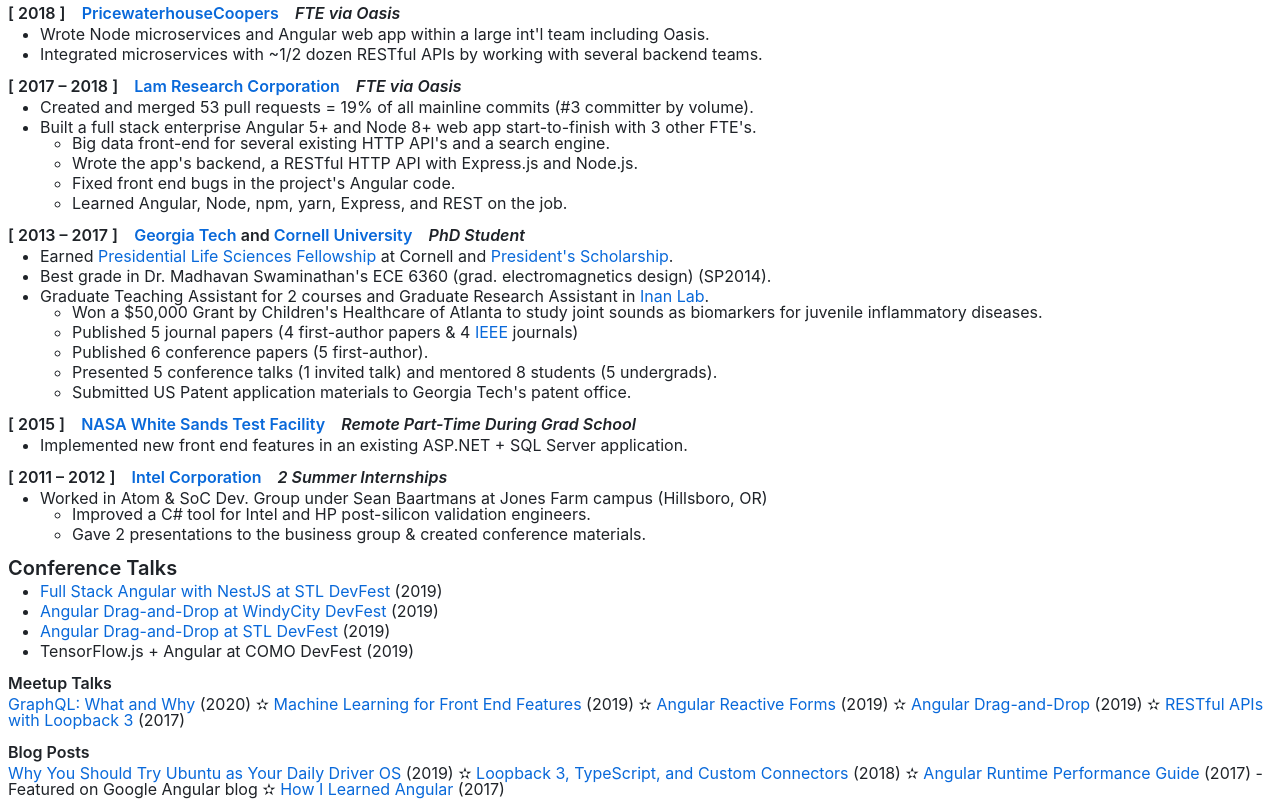
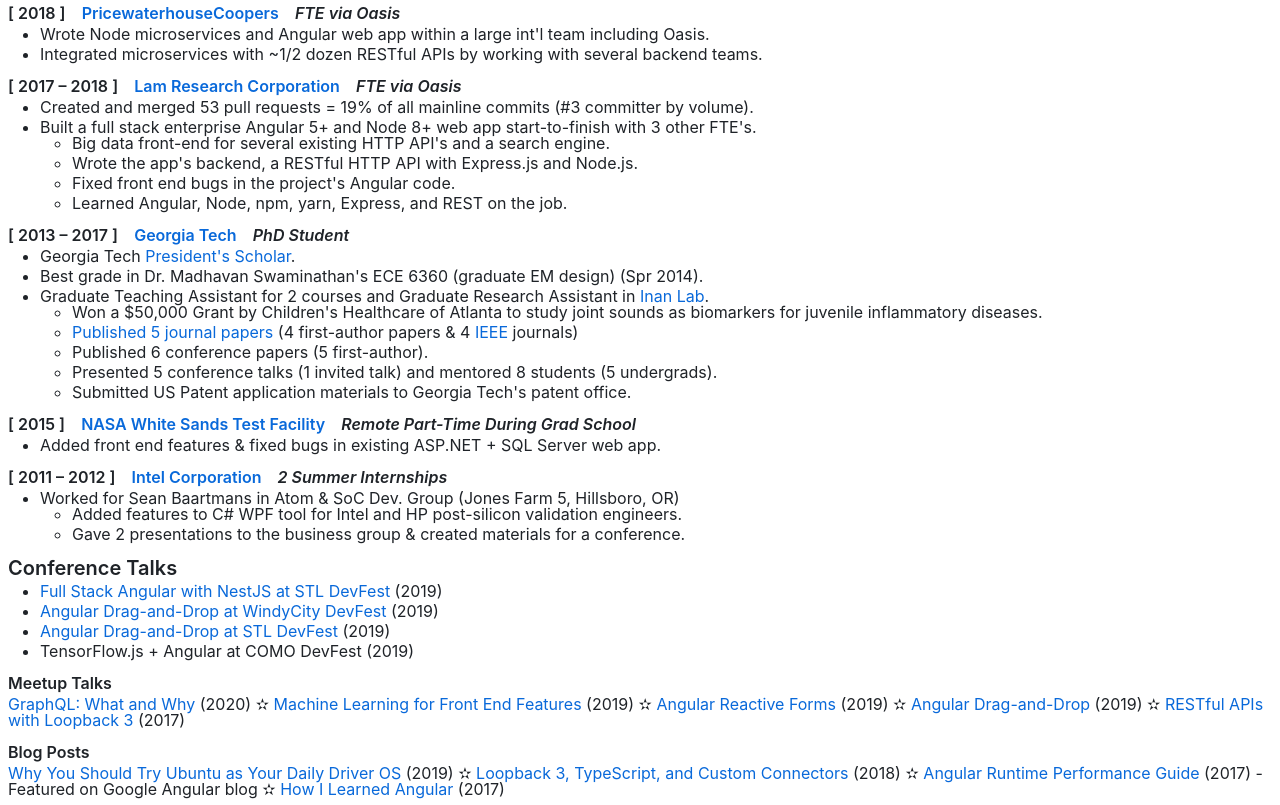
Before and after one commit to adwiens/resume, a website: page index.html in a window 1280 px wide. Shown: the part 945-1750 px from the top of the page. Drawn offline with nearby package versions, Linux system fonts and the light colour scheme.

Commit message:
Update HTML and PDF

```diff
--- a/index.html
+++ b/index.html
@@ -78,14 +78,14 @@
       </ul>
       </li>
       </ul>
-      <h4><a id="user-content--2013--2017---georgia-tech-and-cornell-university--phd-student" class="anchor" aria-hidden="true" href="#-2013--2017---georgia-tech-and-cornell-university--phd-student"><svg class="octicon octicon-link" viewBox="0 0 16 16" version="1.1" width="16" height="16" aria-hidden="true"><path fill-rule="evenodd" d="M7.775 3.275a.75.75 0 001.06 1.06l1.25-1.25a2 2 0 112.83 2.83l-2.5 2.5a2 2 0 01-2.83 0 .75.75 0 00-1.06 1.06 3.5 3.5 0 004.95 0l2.5-2.5a3.5 3.5 0 00-4.95-4.95l-1.25 1.25zm-4.69 9.64a2 2 0 010-2.83l2.5-2.5a2 2 0 012.83 0 .75.75 0 001.06-1.06 3.5 3.5 0 00-4.95 0l-2.5 2.5a3.5 3.5 0 004.95 4.95l1.25-1.25a.75.75 0 00-1.06-1.06l-1.25 1.25a2 2 0 01-2.83 0z"></path></svg></a>[ 2013 – 2017 ] &nbsp;&nbsp; <a href="http://gatech.edu" rel="nofollow">Georgia Tech</a> and <a href="http://cornell.edu" rel="nofollow">Cornell University</a> &nbsp;&nbsp; <em>PhD Student</em></h4>
+      <h4><a id="user-content--2013--2017---georgia-tech--phd-student" class="anchor" aria-hidden="true" href="#-2013--2017---georgia-tech--phd-student"><svg class="octicon octicon-link" viewBox="0 0 16 16" version="1.1" width="16" height="16" aria-hidden="true"><path fill-rule="evenodd" d="M7.775 3.275a.75.75 0 001.06 1.06l1.25-1.25a2 2 0 112.83 2.83l-2.5 2.5a2 2 0 01-2.83 0 .75.75 0 00-1.06 1.06 3.5 3.5 0 004.95 0l2.5-2.5a3.5 3.5 0 00-4.95-4.95l-1.25 1.25zm-4.69 9.64a2 2 0 010-2.83l2.5-2.5a2 2 0 012.83 0 .75.75 0 001.06-1.06 3.5 3.5 0 00-4.95 0l-2.5 2.5a3.5 3.5 0 004.95 4.95l1.25-1.25a.75.75 0 00-1.06-1.06l-1.25 1.25a2 2 0 01-2.83 0z"></path></svg></a>[ 2013 – 2017 ] &nbsp;&nbsp; <a href="http://gatech.edu" rel="nofollow">Georgia Tech</a> &nbsp;&nbsp; <em>PhD Student</em></h4>
       <ul>
-      <li>Earned <a href="https://gradschool.cornell.edu/financial-support/fellowships/presidential-life-science-fellowship/" rel="nofollow">Presidential Life Sciences Fellowship</a> at Cornell and <a href="http://www.gradadmiss.gatech.edu/presidents-fellowships" rel="nofollow">President's Scholarship</a>.</li>
-      <li>Best grade in Dr. Madhavan Swaminathan's ECE 6360 (grad. electromagnetics design) (SP2014).</li>
+      <li>Georgia Tech <a href="http://www.gradadmiss.gatech.edu/presidents-fellowships" rel="nofollow">President's Scholar</a>.</li>
+      <li>Best grade in Dr. Madhavan Swaminathan's ECE 6360 (graduate EM design) (Spr 2014).</li>
       <li>Graduate Teaching Assistant for 2 courses and Graduate Research Assistant in <a href="https://irl.gatech.edu/" rel="nofollow">Inan Lab</a>.
       <ul>
       <li>Won a $50,000 Grant by Children's Healthcare of Atlanta to study joint sounds as biomarkers for juvenile inflammatory diseases.</li>
-      <li>Published 5 journal papers (4 first-author papers &amp; 4 <a href="http://www.ieee.org/" rel="nofollow">IEEE</a> journals)</li>
+      <li><a href="https://scholar.google.com/citations?user=_N2X7KwAAAAJ" rel="nofollow">Published 5 journal papers</a> (4 first-author papers &amp; 4 <a href="http://www.ieee.org/" rel="nofollow">IEEE</a> journals)</li>
       <li>Published 6 conference papers (5 first-author).</li>
       <li>Presented 5 conference talks (1 invited talk) and mentored 8 students (5 undergrads).</li>
       <li>Submitted US Patent application materials to Georgia Tech's patent office.</li>
@@ -94,14 +94,14 @@
       </ul>
       <h4><a id="user-content--2015---nasa-white-sands-test-facility--remote-part-time-during-grad-school" class="anchor" aria-hidden="true" href="#-2015---nasa-white-sands-test-facility--remote-part-time-during-grad-school"><svg class="octicon octicon-link" viewBox="0 0 16 16" version="1.1" width="16" height="16" aria-hidden="true"><path fill-rule="evenodd" d="M7.775 3.275a.75.75 0 001.06 1.06l1.25-1.25a2 2 0 112.83 2.83l-2.5 2.5a2 2 0 01-2.83 0 .75.75 0 00-1.06 1.06 3.5 3.5 0 004.95 0l2.5-2.5a3.5 3.5 0 00-4.95-4.95l-1.25 1.25zm-4.69 9.64a2 2 0 010-2.83l2.5-2.5a2 2 0 012.83 0 .75.75 0 001.06-1.06 3.5 3.5 0 00-4.95 0l-2.5 2.5a3.5 3.5 0 004.95 4.95l1.25-1.25a.75.75 0 00-1.06-1.06l-1.25 1.25a2 2 0 01-2.83 0z"></path></svg></a>[ 2015 ] &nbsp;&nbsp; <a href="https://www.nasa.gov/centers/wstf/index_new.html" rel="nofollow">NASA White Sands Test Facility</a> &nbsp;&nbsp; <em>Remote Part-Time During Grad School</em></h4>
       <ul>
-      <li>Implemented new front end features in an existing ASP.NET + SQL Server application.</li>
+      <li>Added front end features &amp; fixed bugs in existing ASP.NET + SQL Server web app.</li>
       </ul>
       <h4><a id="user-content--2011--2012---intel-corporation--2-summer-internships" class="anchor" aria-hidden="true" href="#-2011--2012---intel-corporation--2-summer-internships"><svg class="octicon octicon-link" viewBox="0 0 16 16" version="1.1" width="16" height="16" aria-hidden="true"><path fill-rule="evenodd" d="M7.775 3.275a.75.75 0 001.06 1.06l1.25-1.25a2 2 0 112.83 2.83l-2.5 2.5a2 2 0 01-2.83 0 .75.75 0 00-1.06 1.06 3.5 3.5 0 004.95 0l2.5-2.5a3.5 3.5 0 00-4.95-4.95l-1.25 1.25zm-4.69 9.64a2 2 0 010-2.83l2.5-2.5a2 2 0 012.83 0 .75.75 0 001.06-1.06 3.5 3.5 0 00-4.95 0l-2.5 2.5a3.5 3.5 0 004.95 4.95l1.25-1.25a.75.75 0 00-1.06-1.06l-1.25 1.25a2 2 0 01-2.83 0z"></path></svg></a>[ 2011 – 2012 ] &nbsp;&nbsp; <a href="http://intel.com" rel="nofollow">Intel Corporation</a> &nbsp;&nbsp; <em>2 Summer Internships</em></h4>
       <ul>
-      <li>Worked in Atom &amp; SoC Dev. Group under Sean Baartmans at Jones Farm campus (Hillsboro, OR)
+      <li>Worked for Sean Baartmans in Atom &amp; SoC Dev. Group (Jones Farm 5, Hillsboro, OR)
       <ul>
-      <li>Improved a C# tool for Intel and HP post-silicon validation engineers.</li>
-      <li>Gave 2 presentations to the business group &amp; created conference materials.</li>
+      <li>Added features to C# WPF tool for Intel and HP post-silicon validation engineers.</li>
+      <li>Gave 2 presentations to the business group &amp; created materials for a conference.</li>
       </ul>
       </li>
       </ul>
```
Also changed, not shown: 2 other files.
